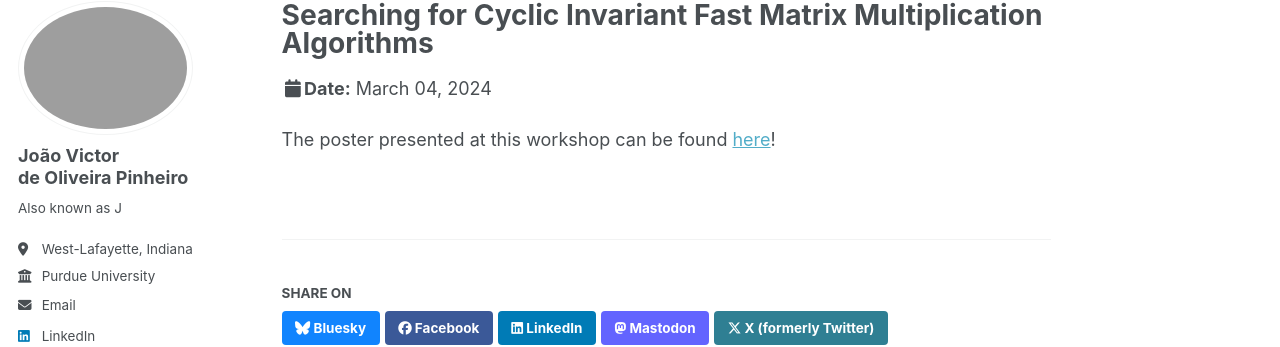
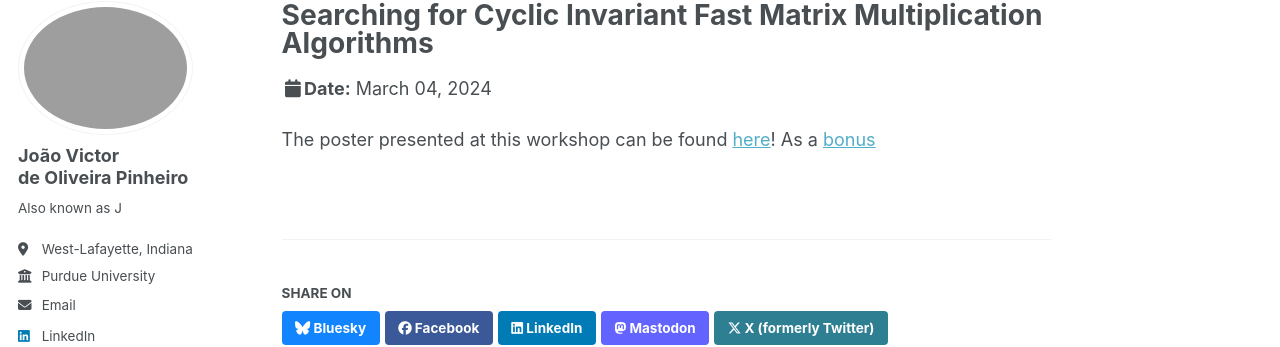
Before and after one commit to Jv7Pinheiro/Jv7Pinheiro.github.io, a Jekyll site: the page built from _talks/2024-03-04-GradResDay-poster.md, in a window 1280 px wide. Shown: the part 100-447 px from the top of the page. Built offline with Jekyll 4.4.1, drawn with Linux system fonts in a browser that asks for light colours; some web fonts are replaced; a script bundle is joined from its source files by our own code; library files that are not in the unit come from our copies.

```diff
--- a/_talks/2024-03-04-GradResDay-poster.md
+++ b/_talks/2024-03-04-GradResDay-poster.md
@@ -8,4 +8,4 @@
 location: "Winston-Salem, NC, USA"
 ---
 
-The poster presented at this workshop can be found [here](files/posters/GradResDay-poster.pdf)!
+The poster presented at this workshop can be found [here](/files/posters/GradResDay-poster.pdf)! As a [bonus](https://www.instagram.com/p/C4dv6OYpvi6/?hl=en)
```
Also changed, not shown: _talks/2023-10-18-SparsituteWorkshop-poster.md (+1 -1 lines).
